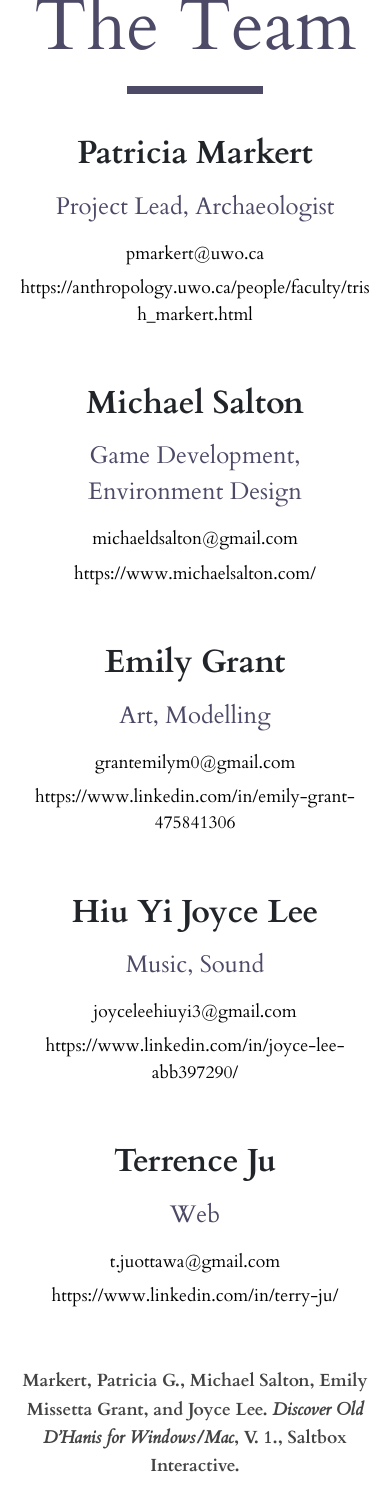
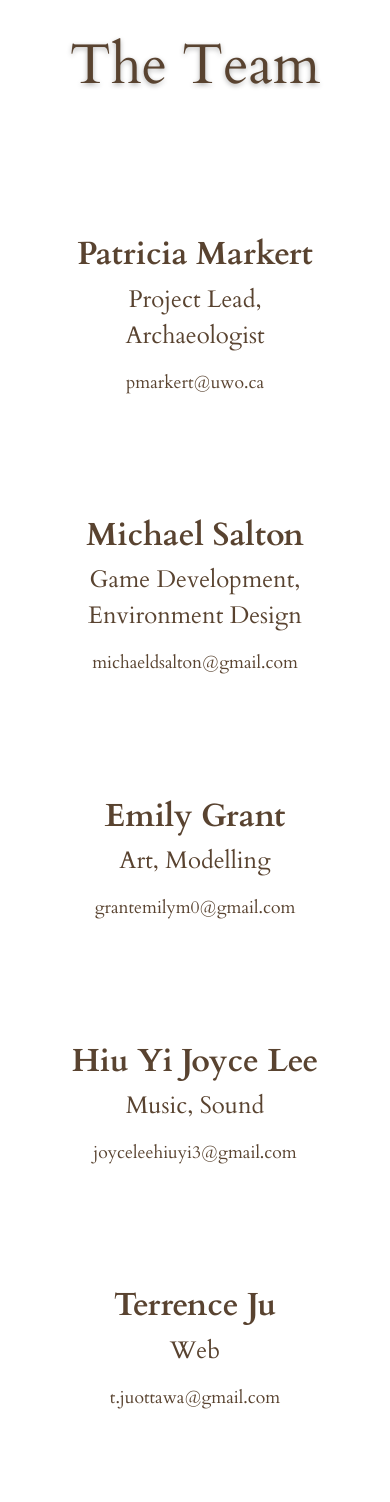
Before and after one commit to Saltbox-Interactive/Discover-Old-DHanis-Website, a Next.js app: page /team in a window 390 px wide. Shown: the top 1502 px of the page. Built offline with nearby package versions, Linux system fonts and the light colour scheme.

Commit message:
Updated site styling and added event flyer button

```diff
--- a/src/components/About/About.module.scss
+++ b/src/components/About/About.module.scss
@@ -2,9 +2,9 @@
 
 .container {
   height: 220vh;
-  padding: 0;
+  padding: 2rem;
   margin-top: 9rem;
-  margin-bottom: -3rem;
+  margin-bottom: 5rem;
 }
 
 .infoSection {
@@ -47,12 +47,13 @@
 }
 
 .title {
-  color: theme-colors($light-theme, "secondary");
-  font-size: 3.8rem;
+  color: theme-colors($light-theme, "primary");
+  font-size: 4rem;
   text-align: center;
-  margin-top: -3rem;
-  margin-bottom: 8rem;
-  font-family: 'Cardo', serif;  /* Apply Cardo font here */
+  margin-top: 1rem;
+  margin-bottom: 4rem;
+  font-family: 'Cardo', serif;
+  text-shadow: 0px 2px 5px rgba(0, 0, 0, 0.3);
 }
 
 .button {
@@ -73,6 +74,14 @@
   color: theme-colors($light-theme, "primary");
   font-size: 1.2rem;
   font-family: 'Cardo', serif;  /* Apply Cardo font here */
+}
+
+.flyerSection {
+  display: none;
+}
+
+.flyerImage {
+  display: none;
 }
 
 @media (max-width: 600px) {
--- a/src/components/Home/home.module.scss
+++ b/src/components/Home/home.module.scss
@@ -6,15 +6,16 @@
   flex-direction: column;
   justify-content: center;
   align-items: center;
+  padding: 2rem;
   // background-color:  theme-colors($light-theme, "primary-container");
   // background-color: white;
 }
 
-.infoSection{
-  margin-bottom: 5rem;
+.infoSection {
+  margin-bottom: 3rem;
 }
 
-.pageFormatting{
+.pageFormatting {
   padding: 0;
   margin: 0;
   // max-width: 100vw;
@@ -32,14 +33,14 @@
   z-index: -10;
 }
 
-
 .title {
   text-align: center;
-  font-size: 4.7rem;
+  font-size: 5rem;
   color: white;
-  text-shadow: 0px 4px 10px rgba(0, 0, 0, 0.7); /* Add shadow for better readability */
+  text-shadow: 0px 4px 10px rgba(0, 0, 0, 0.7);
   white-space: nowrap;
-  font-family: 'Cardo', serif; /* Apply Cardo font to title */
+  font-family: 'Cardo', serif;
+  margin-bottom: 2rem;
 }
 
 .titleWrapper {
@@ -47,11 +48,11 @@
   top: 50%;
   left: 50%;
   transform: translate(-50%, -50%);
-  padding: 0; /* Remove padding */
+  padding: 0;
   z-index: 1000;
 }
 
-.download{
+.download {
   display: flex;
   justify-content: center;
   align-items: center;
@@ -68,28 +69,104 @@
   left: 50%;
   transform: translate(-50%, -50%);
   z-index: 1000;
+  padding: 10px 20px;
+  border-radius: 5px;
+  transition: background-color 0.3s ease, transform 0.3s ease;
+
+  &:hover {
+    background-color: darken(theme-colors($light-theme, "primary"), 10%);
+    transform: translate(-50%, -50%) scale(1.05);
+  }
 }
 
 .logo {
   height: 1em;
 }
 
-.menuItemsContainer{
+.menuItemsContainer {
   padding: 20px;
 }
 
-.footer{
+.footer {
   position: absolute;
   bottom: 0;
 }
-
 
 @media (max-width: 600px) {
   .grid {
     width: 100%;
     flex-direction: column;
   }
-  .title{
+  .title {
     white-space: wrap;
   }
 }
+
+.flyerButton {
+  background-color: theme-colors($light-theme, "primary");
+  color: white;
+  border: none;
+  padding: 1rem 2rem;
+  border-radius: 4px;
+  font-family: 'Cardo', serif;
+  font-size: 1.2rem;
+  cursor: pointer;
+  transition: all 0.2s ease;
+  margin-top: 1rem;
+  position: absolute;
+  top: 80%;
+  left: 50%;
+  transform: translate(-50%, -50%);
+  z-index: 1000;
+  text-decoration: none;
+  display: inline-block;
+
+  &:hover {
+    background-color: darken(theme-colors($light-theme, "primary"), 10%);
+    transform: translate(-50%, -50%) scale(1.05);
+    color: white;
+    text-decoration: none;
+  }
+}
+
+.modal {
+  position: fixed;
+  top: 0;
+  left: 0;
+  width: 100%;
+  height: 100%;
+  background-color: rgba(0, 0, 0, 0.8);
+  display: flex;
+  justify-content: center;
+  align-items: center;
+  z-index: 2000;
+}
+
+.modalContent {
+  max-width: 90%;
+  max-height: 90vh;
+  position: relative;
+}
+
+.modalImage {
+  width: 100%;
+  height: auto;
+  border-radius: 4px;
+}
+
+.closeButton {
+  position: absolute;
+  top: -40px;
+  right: 0;
+  color: white;
+  font-size: 2rem;
+  cursor: pointer;
+  background: none;
+  border: none;
+  padding: 0.5rem;
+  font-family: 'Cardo', serif;
+
+  &:hover {
+    color: theme-colors($light-theme, "primary");
+  }
+}
--- a/src/components/Team/team.module.scss
+++ b/src/components/Team/team.module.scss
@@ -2,59 +2,73 @@
 
 .container {
   min-height: 100vh;
-  padding: 0;
+  padding: 2rem;
   display: flex;
   flex-direction: column;
   align-items: center;
   margin-bottom: 7rem;
   font-family: 'Cardo', serif;
+  background-color: white;
 }
 
 .header {
-  font-size: 4.5rem;
-  margin-top: -1rem;
+  text-align: center;
   margin-bottom: 4rem;
-  color: theme-colors($light-theme, "secondary");
+  color: theme-colors($light-theme, "primary");
   font-family: 'Cardo', serif;
+  font-size: 3.5rem;
+  text-shadow: 0px 2px 5px rgba(0, 0, 0, 0.3);
 }
 
 .headerContainer {
-  justify-content: center;
+  text-align: center;
+  margin-bottom: 3rem;
 }
 
 .underline {
-  width: 35vw;
-  height: 0.5rem;
-  position: absolute;
-  background-color: theme-colors($light-theme, "secondary");
-  margin-top: -3rem;
-  margin-bottom: 4rem;
-  left: 32.5vw;
-  z-index: -100;
+  display: none;
 }
 
 .teamList {
-  display: flex;
-  flex-direction: column;
-  gap: 3rem;
+  display: grid;
+  grid-template-columns: repeat(3, 1fr);
+  gap: 2rem;
+  width: 100%;
+  max-width: 1200px;
+  margin: 0 auto;
+  justify-content: center;
 }
 
 .teamMember {
   text-align: center;
-  max-width: 600px;
-  margin: 0 auto;
+  padding: 1.5rem;
+  margin-bottom: 2rem;
+}
+
+/* Center the last two items */
+.teamMember:nth-last-child(-n+2) {
+  grid-column: span 1;
+}
+
+.teamMember:nth-last-child(2) {
+  grid-column-start: 1;
+}
+
+.teamMember:nth-last-child(1) {
+  grid-column-start: 2;
 }
 
 .name {
   font-size: 2rem;
   font-weight: bold;
-  margin-bottom: 1rem;
+  margin-bottom: 0.5rem;
+  color: theme-colors($light-theme, "primary"); /* Using the existing brown color */
 }
 
 .role {
   font-size: 1.5rem;
   margin-bottom: 1rem;
-  color: theme-colors($light-theme, "secondary");
+  color: theme-colors($light-theme, "primary"); /* Using the existing brown color */
 }
 
 .contactInfo {
@@ -69,18 +83,18 @@
 }
 
 .contactInfo a {
-  color: black;  /* Set link color to black */
-  text-decoration: none;  /* Remove underline */
-  font-weight: normal;  /* Make link text normal weight */
+  color: theme-colors($light-theme, "primary"); /* Using the existing brown color */
+  text-decoration: none;
+  font-weight: normal;
 }
 
 .contactInfo a:hover {
-  color: #333;  /* Slightly darken the color on hover */
-  text-decoration: underline;  /* Ensure no underline on hover */
+  color: #333;
+  text-decoration: underline;
 }
 
 .contactInfo a:focus {
-  outline: 2px solid #333;  /* Optional: focus styling for accessibility */
+  outline: 2px solid #333;
 }
 
 .citationContainer {
@@ -90,6 +104,10 @@
   line-height: 1.6;
   font-size: 1rem;
   color: #444;
+  padding: 20px;
+  border: 1px solid #ddd;
+  border-radius: 8px;
+  background-color: #f9f9f9;
 }
 
 .citationTitle {
@@ -104,7 +122,30 @@
   font-size: 1.05rem;
 }
 
+@media (max-width: 900px) {
+  .teamList {
+    grid-template-columns: repeat(2, 1fr);
+  }
+
+  .teamMember:nth-last-child(2) {
+    grid-column: 1;
+  }
+
+  .teamMember:nth-last-child(1) {
+    grid-column: 2;
+  }
+}
+
 @media (max-width: 600px) {
+  .teamList {
+    grid-template-columns: 1fr;
+  }
+
+  .teamMember:nth-last-child(2),
+  .teamMember:nth-last-child(1) {
+    grid-column: 1;
+  }
+
   .role {
     max-width: 90vw;
   }
@@ -113,7 +154,5 @@
     max-width: 90vw;
     word-wrap: break-word;
     overflow-wrap: break-word;
-
   }
-
 }
--- a/src/pages/gallery.js
+++ b/src/pages/gallery.js
@@ -17,7 +17,6 @@ import styles from '../components/Gallery/gallery.module.scss';
 */
 
 const images = [
-  { src: 'https://media.githubusercontent.com/media/Saltbox-Interactive/Discover-Old-DHanis-Website/refs/heads/main/public/assets/dod-screenshot-8.png', alt: 'Gallery image 8' },
   { src: 'https://media.githubusercontent.com/media/Saltbox-Interactive/Discover-Old-DHanis-Website/refs/heads/main/public/assets/dod-screenshot-2.png', alt: 'Gallery image 2' },
   { src: 'https://media.githubusercontent.com/media/Saltbox-Interactive/Discover-Old-DHanis-Website/refs/heads/main/public/assets/dod-screenshot-3.png', alt: 'Gallery image 3' },
   { src: 'https://media.githubusercontent.com/media/Saltbox-Interactive/Discover-Old-DHanis-Website/refs/heads/main/public/assets/dod-screenshot-4.png', alt: 'Gallery image 4' },
@@ -31,7 +30,6 @@ const Gallery = () => {
     <div className={styles.galleryContainer}>
         <div className={styles.headerContainer}>
           <h1 className={styles.galleryHeader}> Gallery </h1>
-          <div className={styles.underline}></div>
         </div>
         <div className={styles.gallery}>
         {images.map((image, index) => (
--- a/src/pages/team.js
+++ b/src/pages/team.js
@@ -5,40 +5,35 @@ const teamMembers = [
         name: "Patricia Markert",
         role: "Project Lead, Archaeologist",
         contact: [
-            { type: "email", value: "pmarkert@uwo.ca" },
-            { type: "website", value: "https://anthropology.uwo.ca/people/faculty/trish_markert.html" }
+            { type: "email", value: "pmarkert@uwo.ca" }
         ]
     },
     {
         name: "Michael Salton",
         role: "Game Development, Environment Design",
         contact: [
-            { type: "email", value: "michaeldsalton@gmail.com" },
-            { type: "website", value: "https://www.michaelsalton.com/" }
+            { type: "email", value: "michaeldsalton@gmail.com" }
         ]
     },
     {
         name: "Emily Grant",
         role: "Art, Modelling",
         contact: [
-            { type: "email", value: "grantemilym0@gmail.com" },
-            { type: "website", value: "https://www.linkedin.com/in/emily-grant-475841306" }
+            { type: "email", value: "grantemilym0@gmail.com" }
         ]
     },
     {
         name: "Hiu Yi Joyce Lee",
         role: "Music, Sound",
         contact: [
-            { type: "email", value: "joyceleehiuyi3@gmail.com" },
-            { type: "website", value: "https://www.linkedin.com/in/joyce-lee-abb397290/" }
+            { type: "email", value: "joyceleehiuyi3@gmail.com" }
         ]
     },
     {
         name: "Terrence Ju",
         role: "Web",
         contact: [
-            { type: "email", value: "t.juottawa@gmail.com" },
-            { type: "website", value: "https://www.linkedin.com/in/terry-ju/" }
+            { type: "email", value: "t.juottawa@gmail.com" }
         ]
     }
 ];
@@ -60,8 +55,6 @@ export default function Team() {
                                 <li key={i}>
                                     {info.type === "email" ? (
                                         <a href={`mailto:${info.value}`}>{info.value}</a>
-                                    ) : info.type === "website" ? (
-                                        <a href={info.value} target="_blank" rel="noopener noreferrer">{info.value}</a>
                                     ) : (
                                         info.value
                                     )}
@@ -75,7 +68,7 @@ export default function Team() {
                 <div className={styles.citationContainer}>
                     <p className={styles.citationTitle}>
                         Markert, Patricia G., Michael Salton, Emily Missetta Grant, and Joyce Lee.
-                        <em> Discover Old D’Hanis for Windows/Mac</em>, V. 1., Saltbox Interactive.
+                        <em> Discover Old D'Hanis for Windows/Mac</em>, V. 1., Saltbox Interactive.
                     </p>
 
                     <p className={styles.sectionHeading}>
@@ -87,11 +80,11 @@ export default function Team() {
                     </p>
 
                     <p>
-                        It features data and research from the Old D’Hanis Archaeological Mapping Project and Castro Colonies Oral History Project, with credit to online archives such as the Portal to Texas History (University of North Texas Libraries) and UTSA Special Collections.
+                        It features data and research from the Old D'Hanis Archaeological Mapping Project and Castro Colonies Oral History Project, with credit to online archives such as the Portal to Texas History (University of North Texas Libraries) and UTSA Special Collections.
                     </p>
 
                     <p>
-                        Most importantly, it has been made possible by the community of D’Hanis and Medina County more broadly, who continue to be involved in the development of the game and future research directions.
+                        Most importantly, it has been made possible by the community of D'Hanis and Medina County more broadly, who continue to be involved in the development of the game and future research directions.
                     </p>
                 </div>
 
```
Also changed, not shown: src/components/Gallery/gallery.module.scss (+4 -4 lines), src/pages/about.js (+5 -5 lines), src/pages/index.js (+8 -0 lines), next-env.d.ts (added).
